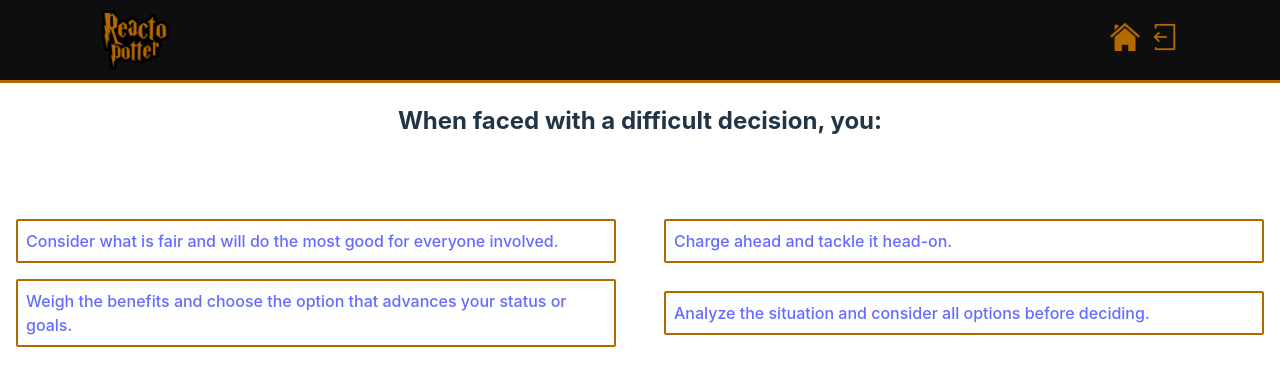
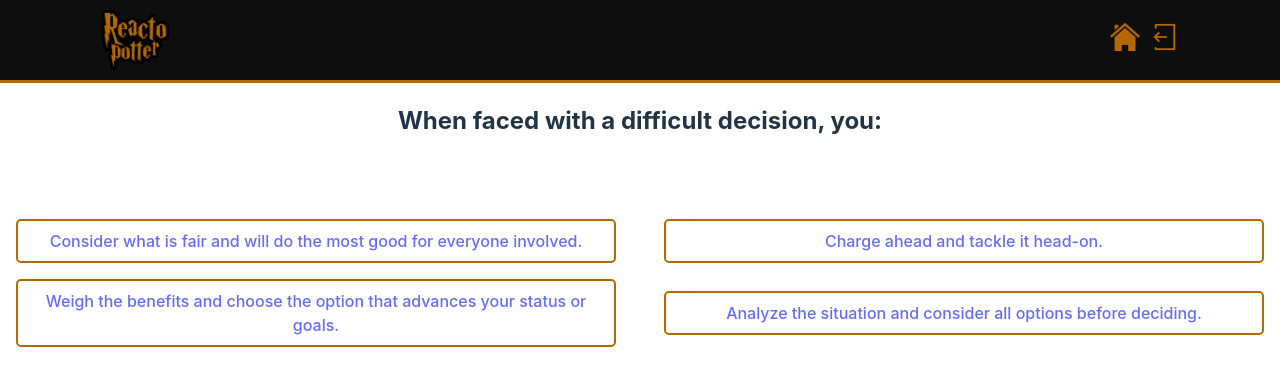
Before and after one commit to michelmnds/Reacto-Potter, a React (Vite) app: page /quiz/1 in a window 1280 px wide. Shown: the top 386 px of the page. Built offline with nearby package versions, Linux system fonts and the light colour scheme; no server answers.

Commit message:
feat: quiz functionality done

```diff
--- a/src/pages/HouseQuizPage/index.jsx
+++ b/src/pages/HouseQuizPage/index.jsx
@@ -1,18 +1,53 @@
 import { Link, useParams } from "react-router-dom";
 import { QuizContext } from "../../providers/QuizContext";
+import { HouseContext } from "../../providers/HouseContext";
 import { useContext, useEffect, useState } from "react";
 import { Header } from "../../components/Header";
 import "./style.css";
+import gryffindor from "../../assets/gryffindor.png";
+import slytherin from "../../assets/slytherin.png";
+import hufflepuff from "../../assets/hufflepuff.png";
+import ravenclaw from "../../assets/ravenclaw.png";
 
 export const HouseQuizPage = () => {
   const { quizpage } = useParams();
-  const { quiz, setCurrentQuizPage } = useContext(QuizContext);
+  const {
+    quiz,
+    setCurrentQuizPage,
+    handleQuizAnswer,
+    resetQuizState,
+    selectedHouse,
+    calculateQuizResults,
+    resultDescription,
+    resultsVisibility,
+    setResultsVisibility,
+  } = useContext(QuizContext);
+  const { handleClick } = useContext(HouseContext);
   const [answerOrder, setAnswerOrder] = useState([
     "gryffindorAnswer",
     "slytherinAnswer",
     "ravenclawAnswer",
-    "huffelpuffAnswer",
+    "hufflepuffAnswer",
   ]);
+
+  const displayQuizResults = () => {
+    calculateQuizResults();
+    setResultsVisibility(true);
+  };
+  //sets correct image source to render image after quiz
+  const showSelectedHouse = () => {
+    if (selectedHouse === "gryffindor") {
+      return gryffindor;
+    } else if (selectedHouse === "slytherin") {
+      return slytherin;
+    } else if (selectedHouse === "hufflepuff") {
+      return hufflepuff;
+    } else if (selectedHouse === "ravenclaw") {
+      return ravenclaw;
+    }
+  };
+
+  const quizIndex = quizpage - 1;
   //ensures navigation to next quiz question and after 10 total questions sends user to results page
   const nextPage = quizpage < 10 ? parseInt(quizpage) + 1 : "results";
   //stores current page to allow for navigation back onto the quizpage at a later stage
@@ -39,28 +74,75 @@ export const HouseQuizPage = () => {
   return (
     <>
       <Header />
-      {/*Either create logic to render results in quiz context or create separate context - also classes needed to style different answers
-      --also: idea to randomize order of 4 answer options - make create randomizer function */}
+      {/*Logic to either render the results page or individual quiz pages depending on the parems */}
       {quizpage === "results" ? (
-        <p>Your House is ...</p>
+        <div>
+          {/*displays button until clicked, then displays the results */}
+          {resultsVisibility ? (
+            <div>
+              <Link to="/home">
+                <img
+                  className="resultEmblem"
+                  src={showSelectedHouse()}
+                  alt={`${selectedHouse.toUpperCase()}`}
+                  onClick={handleClick}
+                />
+              </Link>
+
+              <p className="resultsText">
+                Your House is {selectedHouse}. Click on the emblem to join your
+                the house!
+              </p>
+              <p>{resultDescription[selectedHouse]}</p>
+            </div>
+          ) : (
+            <button
+              className="resultsBtn"
+              type="button"
+              onClick={displayQuizResults}
+            >
+              Calculate Results
+            </button>
+          )}
+
+          <Link to={`/quiz/1`} onClick={resetQuizState}>
+            I am not happy with the house I got and would like to start over
+          </Link>
+        </div>
       ) : (
         <div className="quizCtn">
-          <h2 className="quizQuestion">{quiz[quizpage - 1].question} </h2>
+          <h2 className="quizQuestion">{quiz[quizIndex].question} </h2>
           <div className="quizAnswersCtn">
-            <Link className="quizAnswerCard" to={`/quiz/${nextPage}`}>
-              {quiz[quizpage - 1][answerOrder[0]]}
+            <Link
+              className="quizAnswerCard"
+              onClick={() => handleQuizAnswer(answerOrder[0], quizIndex)}
+              to={`/quiz/${nextPage}`}
+            >
+              {quiz[quizIndex][answerOrder[0]]}
             </Link>
 
-            <Link className="quizAnswerCard" to={`/quiz/${nextPage}`}>
-              {quiz[quizpage - 1][answerOrder[1]]}
+            <Link
+              className="quizAnswerCard"
+              onClick={() => handleQuizAnswer(answerOrder[1], quizIndex)}
+              to={`/quiz/${nextPage}`}
+            >
+              {quiz[quizIndex][answerOrder[1]]}
             </Link>
 
-            <Link className="quizAnswerCard" to={`/quiz/${nextPage}`}>
-              {quiz[quizpage - 1][answerOrder[2]]}
+            <Link
+              className="quizAnswerCard"
+              onClick={() => handleQuizAnswer(answerOrder[2], quizIndex)}
+              to={`/quiz/${nextPage}`}
+            >
+              {quiz[quizIndex][answerOrder[2]]}
             </Link>
 
-            <Link className="quizAnswerCard" to={`/quiz/${nextPage}`}>
-              {quiz[quizpage - 1][answerOrder[3]]}
+            <Link
+              className="quizAnswerCard"
+              onClick={() => handleQuizAnswer(answerOrder[3], quizIndex)}
+              to={`/quiz/${nextPage}`}
+            >
+              {quiz[quizIndex][answerOrder[3]]}
             </Link>
           </div>
         </div>
--- a/src/pages/HouseQuizPage/style.css
+++ b/src/pages/HouseQuizPage/style.css
@@ -12,9 +12,14 @@
 
 .quizAnswerCard {
   border: 0.15rem solid #b36900;
-  border-radius: 2px;
+  border-radius: 5px;
   padding: 0.5rem;
   margin: 0 1rem;
+  text-align: center;
+}
+
+.resultEmblem {
+  width: 250px;
 }
 
 @media (width >= 768px) {
@@ -27,7 +32,4 @@
     width: fit-content;
     margin: 5rem auto;
   }
-  .quizAnswerCard {
-    flex: 1 0 30%;
-  }
 }
--- a/src/providers/QuizContext.jsx
+++ b/src/providers/QuizContext.jsx
@@ -7,11 +7,66 @@ export const QuizContextProvider = ({ children }) => {
     gryffindor: 0,
     slytherin: 0,
     ravenclaw: 0,
-    huffelpuff: 0,
+    hufflepuff: 0,
   };
   const [currentHouseScores, setCurrentHouseScores] =
     useState(resetHouseScores);
   const [currentQuizPage, setCurrentQuizPage] = useState(1);
+  const [selectedHouse, setSelectedHouse] = useState("calculating...");
+  const [resultsVisibility, setResultsVisibility] = useState(false);
+
+  const resetQuizState = () => {
+    setCurrentHouseScores(resetHouseScores);
+    setResultsVisibility(false);
+  };
+
+  const calculateQuizResults = () => {
+    let maxValue = 0;
+    let maxProp = "";
+    for (const [key, value] of Object.entries(currentHouseScores)) {
+      if (value > maxValue) {
+        maxValue = value;
+        maxProp = key;
+      }
+    }
+    setSelectedHouse(maxProp);
+  };
+
+  const handleQuizAnswer = (selectedHouseAnswer, questionIndex) => {
+    //slightly different scores per selected answer to prevent having to add tie breaker logic
+    const pointsToAdd = {
+      gryffindorAnswer: 1.04,
+      slytherinAnswer: 1.01,
+      ravenclawAnswer: 1.02,
+      hufflepuffAnswer: 1.03,
+    };
+    //provide 1 point per house answer selected
+    if (selectedHouseAnswer === "gryffindorAnswer") {
+      setCurrentHouseScores((prevScores) => ({
+        ...prevScores,
+        gryffindor: prevScores.gryffindor + pointsToAdd[selectedHouseAnswer],
+      }));
+    } else if (selectedHouseAnswer === "slytherinAnswer") {
+      setCurrentHouseScores((prevScores) => ({
+        ...prevScores,
+        slytherin: prevScores.slytherin + pointsToAdd[selectedHouseAnswer],
+      }));
+    } else if (selectedHouseAnswer === "ravenclawAnswer") {
+      setCurrentHouseScores((prevScores) => ({
+        ...prevScores,
+        ravenclaw: prevScores.ravenclaw + pointsToAdd[selectedHouseAnswer],
+      }));
+    } else if (selectedHouseAnswer === "hufflepuffAnswer") {
+      setCurrentHouseScores((prevScores) => ({
+        ...prevScores,
+        hufflepuff: prevScores.hufflepuff + pointsToAdd[selectedHouseAnswer],
+      }));
+    }
+    if (questionIndex === 9) {
+      calculateQuizResults();
+    }
+  };
+
   const quiz = [
     {
       question: "When faced with a difficult decision, you:",
@@ -20,7 +75,7 @@ export const QuizContextProvider = ({ children }) => {
         "Weigh the benefits and choose the option that advances your status or goals.",
       ravenclawAnswer:
         "Analyze the situation and consider all options before deciding.",
-      huffelpuffAnswer:
+      hufflepuffAnswer:
         "Consider what is fair and will do the most good for everyone involved.",
     },
     {
@@ -29,7 +84,7 @@ export const QuizContextProvider = ({ children }) => {
         "To be brave and make a significant change in the world.",
       slytherinAnswer: "To gain power and influence.",
       ravenclawAnswer: "To acquire knowledge and wisdom.",
-      huffelpuffAnswer: "To foster peace and help others.",
+      hufflepuffAnswer: "To foster peace and help others.",
     },
     {
       question: "In a group project, you are likely to:",
@@ -38,7 +93,7 @@ export const QuizContextProvider = ({ children }) => {
       slytherinAnswer:
         "Strategize and position yourself to get the most credit.",
       ravenclawAnswer: "Contribute innovative ideas and solutions.",
-      huffelpuffAnswer:
+      hufflepuffAnswer:
         "Ensure everyone is cooperating and their contributions are valued.",
     },
     {
@@ -48,14 +103,14 @@ export const QuizContextProvider = ({ children }) => {
         "Keep it, or maybe take some money and return the wallet.",
       ravenclawAnswer:
         "Consider the ethical implications before deciding what to do.",
-      huffelpuffAnswer: "Return it with all its contents intact.",
+      hufflepuffAnswer: "Return it with all its contents intact.",
     },
     {
       question: "What drives you to succeed?",
       gryffindorAnswer: "The desire to prove your courage and integrity.",
       slytherinAnswer: "The pursuit of power and prestige.",
       ravenclawAnswer: "The quest for knowledge and understanding.",
-      huffelpuffAnswer: "The need to make a positive difference in the world.",
+      hufflepuffAnswer: "The need to make a positive difference in the world.",
     },
     {
       question: "During a conflict, you:",
@@ -63,7 +118,7 @@ export const QuizContextProvider = ({ children }) => {
       slytherinAnswer:
         "Look for strategic advantages to turn the situation in your favor.",
       ravenclawAnswer: "Try to resolve the issue through dialogue and reason.",
-      huffelpuffAnswer:
+      hufflepuffAnswer:
         "Work towards a fair and just resolution for all parties.",
     },
     {
@@ -71,7 +126,7 @@ export const QuizContextProvider = ({ children }) => {
       gryffindorAnswer: "Your daring and adventurous spirit.",
       slytherinAnswer: "Your cunning and achievements.",
       ravenclawAnswer: "Your wisdom and unique ideas.",
-      huffelpuffAnswer: "Your kindness and steadfastness.",
+      hufflepuffAnswer: "Your kindness and steadfastness.",
     },
     {
       question: "How do you tackle your work or school assignments?",
@@ -79,32 +134,32 @@ export const QuizContextProvider = ({ children }) => {
       slytherinAnswer: "Plan carefully to ensure you come out on top.",
       ravenclawAnswer:
         "Research thoroughly to understand the subject inside out.",
-      huffelpuffAnswer: "Work diligently and cooperatively with others.",
+      hufflepuffAnswer: "Work diligently and cooperatively with others.",
     },
     {
       question: "Choose a pet to bring to Hogwarts:",
       gryffindorAnswer: "A brave and loyal dog.",
       slytherinAnswer: "A sleek and cunning snake.",
       ravenclawAnswer: "A wise and mysterious cat.",
-      huffelpuffAnswer: "A hardworking and friendly badger.",
+      hufflepuffAnswer: "A hardworking and friendly badger.",
     },
     {
       question: "What motto do you live by?",
       gryffindorAnswer: "Do what is right, not what is easy.",
       slytherinAnswer: "Ends justify the means.",
       ravenclawAnswer: "Knowledge is the ultimate power.",
-      huffelpuffAnswer: "Treat others with kindness and fairness.",
+      hufflepuffAnswer: "Treat others with kindness and fairness.",
     },
   ];
 
   const resultDescription = {
-    Gryffindor:
+    gryffindor:
       "You are bold, passionate, and brave. You have a highly-defined sense of right and wrong, and you are not afraid to speak your mind or fight for what you want. Some of the wizarding world's best-known members of house Gryffindor are: Minerva McGonagall, Remus Lupin, Hermione Granger, Order of the Phoenix founder Albus Dumbledore, and of course, Harry Potter!",
-    Slytherin:
+    slytherin:
       "You are sneaky, resourceful, and not afraid to bend the rules to your advantage. You consistently strive to get ahead, and will do everything you can to be in a position of power. Famous witches and wizards of house Slytherin have included: Professor Severus Snape, Professor Horace Slughorn, Bellatrix Lestrange, Draco Malfoy, and even he-who-must-not-be-named, Tom Riddle, aka Lord Voldemort himself!",
-    Ravenclaw:
+    ravenclaw:
       "You are wise, perceptive, and quietly brilliant. You may not always be noticed right away, but you are widely respected for your humor and brains. Notable students who the sorting hat has placed in house Ravenclaw include: Luna Lovegood, wand shop founder Garrick Ollivander, and the inventor of Floo powder, Ignatia Wildsmith.",
-    Hufflepuff:
+    hufflepuff:
       "You are reserved, rational, and down-to-earth. You work well with others, are a great team player, and you always take a stand against injustice. Honorable Hufflepuffs throughout history have included: Cedric Diggory, Professor Pomona Sprout, and many years ago - Newton 'Newt' Scamander, the well-known author of Fantastic Beasts and Where to Find Them.",
   };
 
@@ -112,11 +167,16 @@ export const QuizContextProvider = ({ children }) => {
     <QuizContext.Provider
       value={{
         currentHouseScores,
-        setCurrentHouseScores,
         currentQuizPage,
         setCurrentQuizPage,
         quiz,
         resultDescription,
+        handleQuizAnswer,
+        resetQuizState,
+        selectedHouse,
+        calculateQuizResults,
+        resultsVisibility,
+        setResultsVisibility,
       }}
     >
       {children}
```
